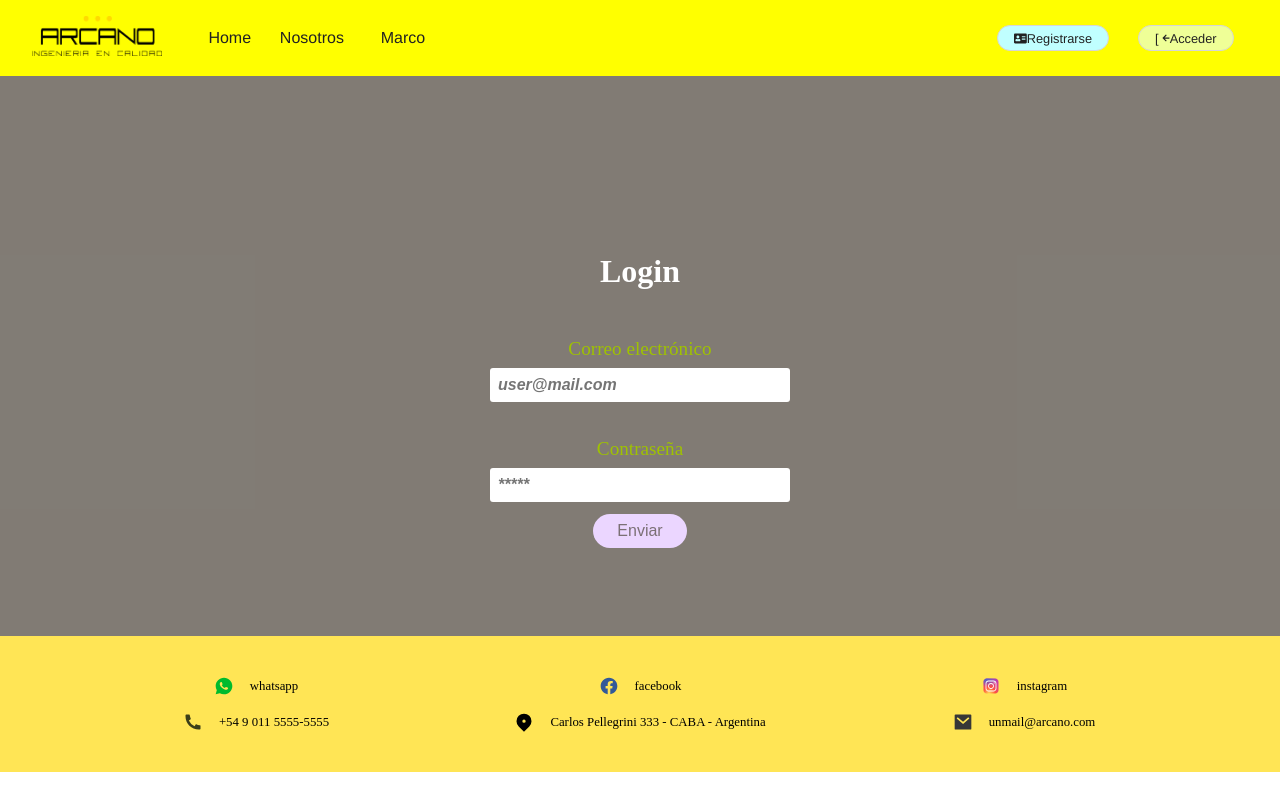
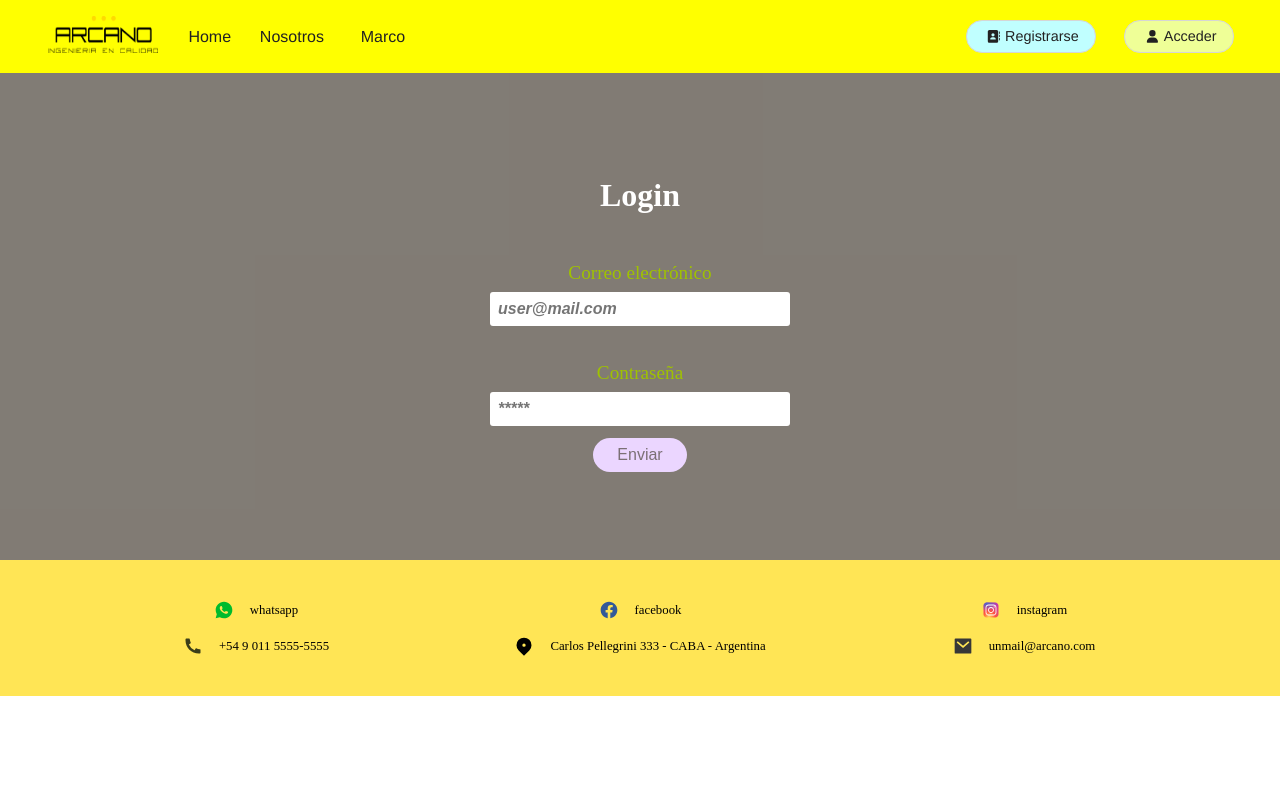
Before and after one commit to gastonh017/arcano, a Next.js app: page /auth/login in a window 1280 px wide. Built offline with nearby package versions, Linux system fonts and the light colour scheme; no server answers.

Commit message:
retocando Navbar y registrase

```diff
--- a/src/app/NavBar.js
+++ b/src/app/NavBar.js
@@ -4,7 +4,7 @@ import { getServerSession } from "next-auth";
 import { authOptions } from "@/app/api/auth/[...nextauth]/route";
 import Logout from "@/components/logout";
 import styles from "./navbar.module.css";
-import { FaArrowLeft, FaAddressCard } from "react-icons/fa";
+import { FaAddressBook, FaUser } from "react-icons/fa6";
 import NavBarLinkResponsive from "@/components/NavBar2/NavBarLInkResponsive";
 
 // const pages = [
@@ -62,7 +62,7 @@ import NavBarLinkResponsive from "@/components/NavBar2/NavBarLInkResponsive";
 // ];
 
 export async function NavBar() {
-  const logoSize = 24;
+  const logoSize = 33;
   const session = await getServerSession(authOptions);
 
   return (
@@ -70,9 +70,15 @@ export async function NavBar() {
       <section className={styles.navbarContainer}>
         <article className={styles.navbar}>
           <div className={styles.logo}>
-            <Images src="/images/logo arcano.png" width={130} height={40} alt="logo"></Images>
+            <Images
+              src="/images/logo arcano.png"
+              width={130}
+              height={40}
+              alt="logo"
+              className={styles.brandLogo}
+            ></Images>
           </div>
-          <div style={{display:'flex', alignItems:'center'}}>
+          <div style={{ display: 'flex', alignItems: 'center' }}>
             <NavBarLinkResponsive />
           </div>
 
@@ -101,13 +107,12 @@ export async function NavBar() {
               <>
                 <li>
                   <Link href="/auth/register" className={styles.register}>
-                    <FaAddressCard style={{ fontSize: '.8rem' }} />
+                    <FaAddressBook style={{ fontSize: '.8rem', margin: '.3rem' }} />
                   </Link>
                 </li>
                 <li>
                   <Link href="/auth/login" className={styles.login}>
-                    {'['}
-                    <FaArrowLeft style={{ fontSize: '.5rem', marginLeft:'.2rem' }} />
+                    <FaUser style={{ fontSize: '.8rem', margin: '.3rem' }} />
                   </Link>
                 </li>
               </>
--- a/src/app/auth/login/page.js
+++ b/src/app/auth/login/page.js
@@ -37,7 +37,8 @@ export default function UserLogin() {
 
     if (response.error) {
       //alert(response.error)
-      setError(response.error)
+      setError(response.error);
+      Swal.close()
     }
     else {
       Swal.close()
--- a/src/app/auth/register/styles.module.css
+++ b/src/app/auth/register/styles.module.css
@@ -31,7 +31,8 @@
 
 .formulario>input {
   margin: 0.5rem 0 .25rem 0;
-  color: rgb(52, 4, 208);
+  background-color: aliceblue;
+  color: rgba(75, 67, 57, 0.9);
   font-size: 1rem;
   font-style: italic;
   font-weight: 600;
--- a/src/app/auth/user/styles.module.css
+++ b/src/app/auth/user/styles.module.css
@@ -129,8 +129,9 @@
 .imageAvatar {
   border-radius: 50%;
   margin: .5rem 0 1rem;
-  width: auto;
-  max-width: 25vw;
+  width: 180px;
+  height: auto;
+  max-width: 50vw;
   cursor: pointer;
 }
 
--- a/src/app/navbar.module.css
+++ b/src/app/navbar.module.css
@@ -1,8 +1,9 @@
 .header {
   font-size: .9rem;
+  width: 100vw;
   background-color: #ffff00;
   padding: 1rem;
-  position: relative;
+  position: fixed;
   display: flex;
   flex-flow: row wrap;
   justify-content: space-between;
@@ -27,8 +28,14 @@
   justify-content:space-between;
 }
 
+.brandLogo{
+  width: 110px;
+  height: 37px;
+  margin-left: 1rem;
+}
+
 .logo {
-  padding-right: 2rem;
+  padding-right: 1rem;
 }
 
 .ul,
@@ -43,7 +50,7 @@
 
 .ul>li,
 .ulUser>li {
-  padding: 0 1rem;
+  padding-right: 5vw;
   display: flex;
   flex-flow: row wrap;
   justify-content: center;
@@ -104,6 +111,10 @@
   text-decoration: none;
 }
 
+.avatarContainer>p{
+  display: none;
+}
+
 .avatar {
   border-radius: 50%;
   margin-right: .5rem;
@@ -135,7 +146,26 @@
 .register:after,
 .login:after,
 .logout:after{
-  content: '';
+  display: none;
+  transition:all 1s ease-in-out;
+}
+
+.register:after{
+  content: 'Registrarse';
+}
+
+.login:after {
+  content: ' Acceder';
+}
+
+.logout:after{
+  content: ' Salir';
+}
+
+.register:hover::after,
+.login:hover::after,
+.logout:hover::after{
+  display:block;
 }
 
 .logout:hover,
@@ -195,8 +225,8 @@
   position: absolute;
   top: 80px;
   left: -100vw;
-  z-index: 10;
-  transition: left 400ms ease-in-out;
+  z-index: 0;
+  transition: all 100ms ease-in-out;
 }
 
 
@@ -221,23 +251,31 @@
     flex-flow: row wrap;
     justify-content:left;
   }
+
+  .avatarContainer>p{
+    display:block;
+  }
+
   .logout,
   .login,
   .register {
-    font-size: .8rem;
+    font-size: .9rem;
     padding: .3rem 1rem;
   }
 
   .register:after{
+    display: block;
     content: 'Registrarse';
   }
 
   .login:after {
-    content: 'Acceder';
+    display: block;
+    content: ' Acceder';
   }
 
   .logout:after{
-    content: 'Salir';
+    display: block;
+    content: ' Salir';
   }
 
   .ul>li,
--- a/src/components/NavBar2/NavBarLInkResponsive.js
+++ b/src/components/NavBar2/NavBarLInkResponsive.js
@@ -1,7 +1,7 @@
 'use client'
 import Link from "next/link";
-import { useState , useEffect } from 'react';
-import { FaBars } from "react-icons/fa";
+import { useState, useEffect } from 'react';
+import { FaBars } from "react-icons/fa6";
 import Dropdown from "@/components/NavBar2/NavBarItems";
 import styles from '@/app/navbar.module.css'
 
@@ -16,14 +16,14 @@ const NavBarLinkResponsive = () => {
     return () => {
       window.removeEventListener("resize", handleResize);
     };
-  });
+},[]);
 
   function handleResize() {
     const width = window
     if (width.innerWidth >= 768) {
       setMenuMobileOpen(true);
     } else {
-      if (menuMobileOpen) setMenuMobileOpen(false);
+      setMenuMobileOpen(false);
     };
   };
 
@@ -35,7 +35,7 @@ const NavBarLinkResponsive = () => {
     <>
       <div className={styles.mobileMode}>
         <button onClick={() => { menuMobileOpen ? setMenuMobileOpen(false) : setMenuMobileOpen(true) }}>
-          <FaBars style={{color:'#222', cursor:'pointer'}} />
+          <FaBars style={{ color: '#222', cursor: 'pointer', fontSize: '1rem' }} />
         </button>
       </div>
       <div className={menuMobileOpen ? styles.linksContainer : styles.linksContainerClose}>
--- a/src/components/logout.js
+++ b/src/components/logout.js
@@ -1,7 +1,7 @@
 'use client'
 import { signOut } from 'next-auth/react';
 import { getProviders } from "next-auth/react";
-import { FaArrowRight } from "react-icons/fa";
+import { FaArrowRightFromBracket } from "react-icons/fa6";
 import styles from '../app/navbar.module.css'
 
 export default function LogOut() {
@@ -11,8 +11,8 @@ export default function LogOut() {
     <button
       onClick={() => signOut()}
       className={styles.logout}
-    > {'['}
-      <FaArrowRight  style={{fontSize:'.5rem',margin:'.1rem .25rem 0 0'}}/>
+    >
+      <FaArrowRightFromBracket style={{ fontSize: '.8rem', margin:'.3rem' }} />
     </button>
   )
 }
```
